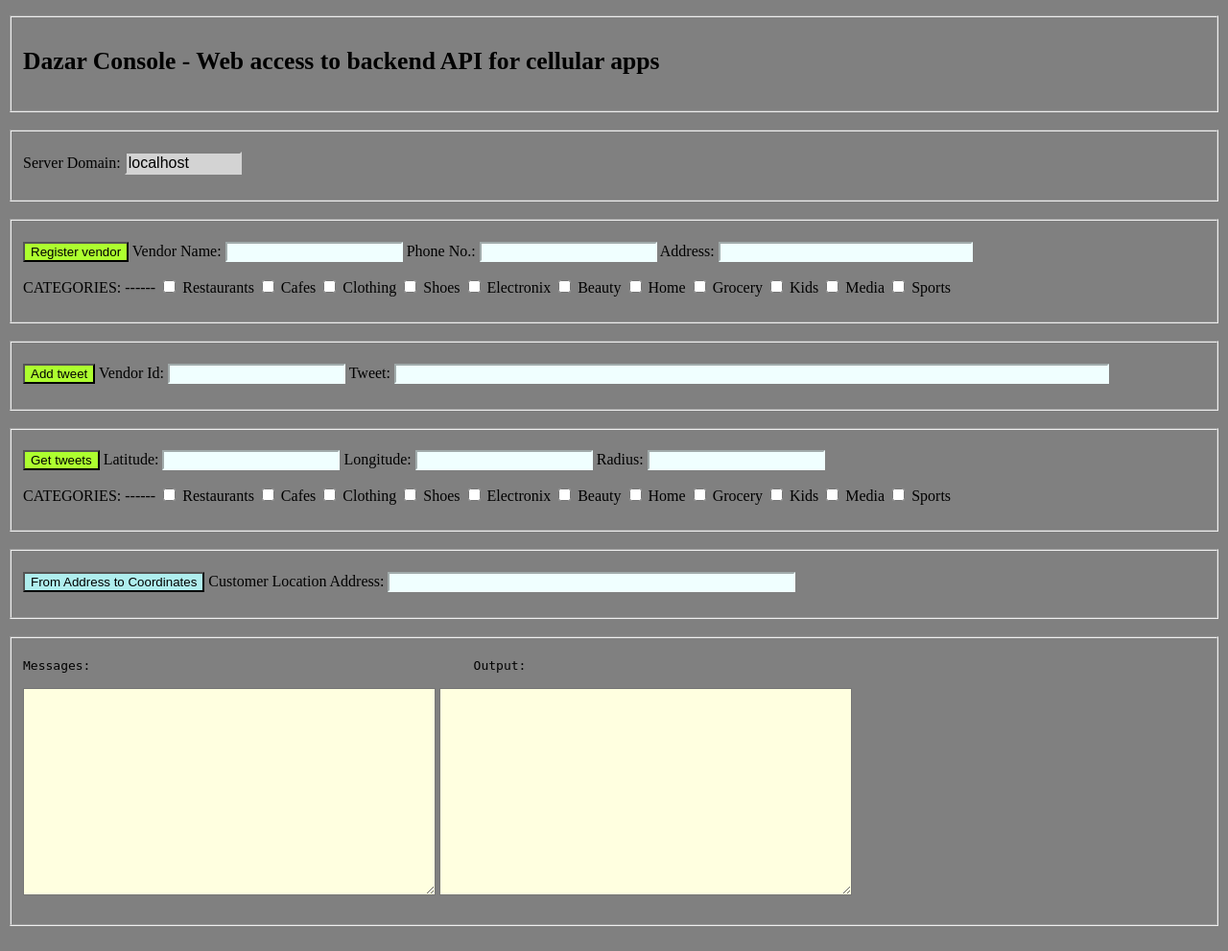
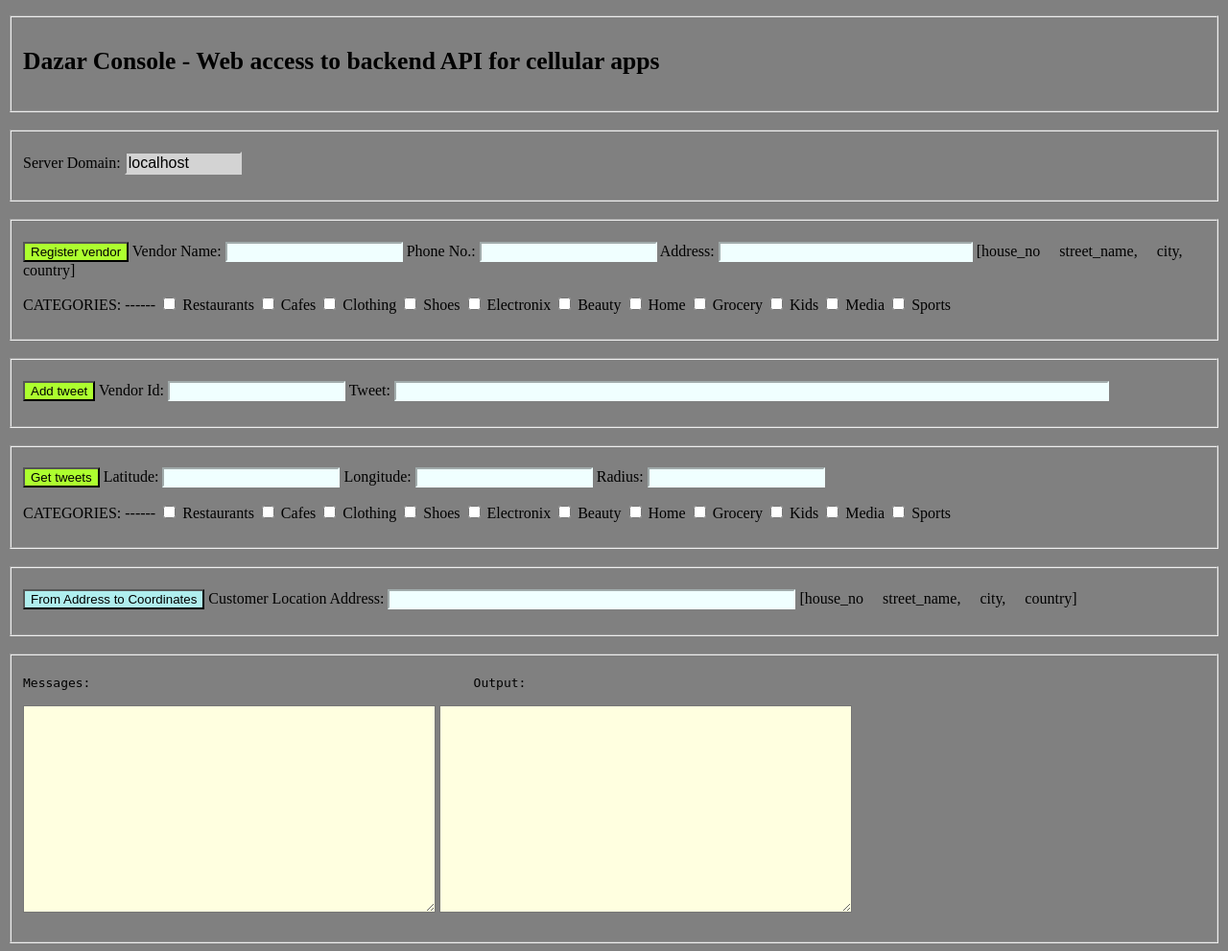
Before and after one commit to alexshacked/dazar, a Python web app: template django_backend/django_backend/templates/apiConsole.html in a window 1280 px wide. Shown: the whole page at 96% size. Before the commit the page ends 965 px from the top, so only its background shows below. Run offline with Jinja, Linux system fonts and the light colour scheme; the template is opened without the code that fills it, so the values that code supplies are empty.

Commit message:
guideline for address format was added

```diff
--- a/django_backend/django_backend/templates/apiConsole.html
+++ b/django_backend/django_backend/templates/apiConsole.html
@@ -28,6 +28,7 @@
         <input type="text" name="txtPhone" size="20" maxlength="20" style="background-color:Azure;border-color:Azure"/>
         Address:
         <input type="text" name="txtAddress" size="30" maxlength="30" style="background-color:Azure;border-color:Azure"/>
+        [house_no &nbsp&nbsp&nbsp street_name, &nbsp&nbsp&nbsp city, &nbsp&nbsp&nbsp country]
     </p>
     <p>
         CATEGORIES: ------
@@ -86,6 +87,7 @@
         <input type="button" name="buttonAddrs2Coords" style="color: black; background-color: PaleTurquoise" value="From Address to Coordinates" />
         Customer Location Address:
         <input type="text" name="txtCurrAddress" size="50" maxlength="50" style="background-color:Azure;border-color:Azure"/>
+        [house_no &nbsp&nbsp&nbsp street_name, &nbsp&nbsp&nbsp city, &nbsp&nbsp&nbsp country]
      </p>
 
     </fieldset>
--- a/django_backend/django_backend/templates/gisUnittest.html
+++ b/django_backend/django_backend/templates/gisUnittest.html
@@ -24,6 +24,8 @@
         <input type="text" name="txtRadius" size="5" maxlength="5" style="background-color:Azure;border-color:Azure"/>
         Street:
         <input type="text" name="txtStreet" size="40" maxlength="40" style="background-color:Azure;border-color:Azure"/>
+        [street_name, &nbsp&nbsp&nbsp city, &nbsp&nbsp&nbsp country]
+        &nbsp&nbsp&nbsp
         Start:
         <input type="text" name="txtStart" size="5" maxlength="5" style="background-color:Azure;border-color:Azure"/>
         # Addresses:
```
